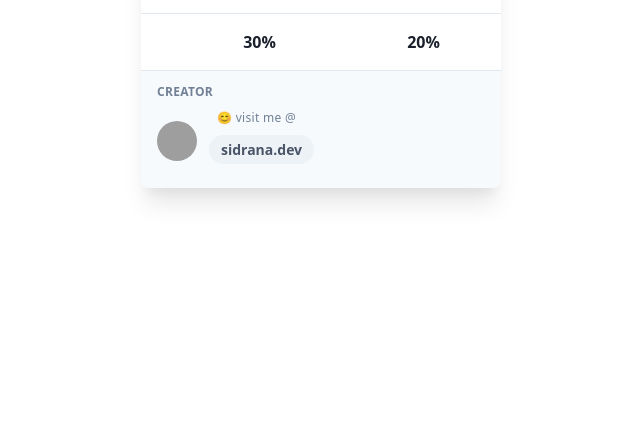
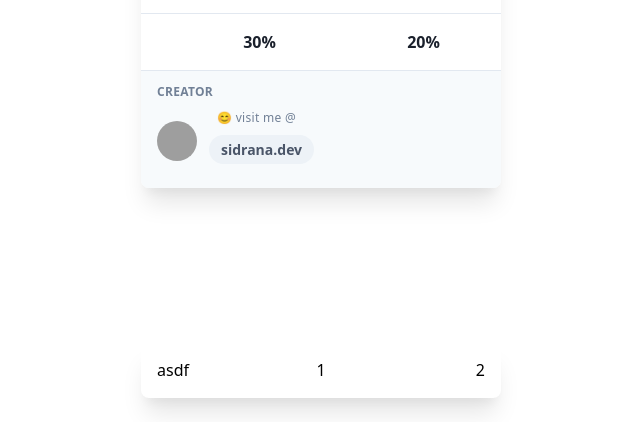
Before and after one commit to sid-r-singh/iot-tank-tailwind, a website: page index.html in a window 1280 px wide. Shown: the part 482-904 px from the top of the page, without its empty margins (319-959 px from the left). Before the commit the page ends 800 px from the top, so only its background shows below. Drawn offline with nearby package versions, Linux system fonts and the light colour scheme; grey boxes are pictures that could not be loaded.

Commit message:
Added 2nd card

```diff
--- a/index.html
+++ b/index.html
@@ -57,7 +57,7 @@
                     <div class="flex p-4 border-t border-gray-300 text-gray-700">
                         <div class="flex-1 inline-flex items-center">
                               <div class="w-1/2 progress-bar orange shine">
-                                <span style="width: 40%"></span>
+                                <span style="width: 50%"></span>
                               </div>
                             <p><span class="text-gray-900 font-bold">&nbsp;30%</span></p>
                         </div>
@@ -85,5 +85,18 @@
             </div>
         </div>
     </div>
+
+<div class="max-w-6xl mx-auto">
+<div class="flex items-center justify-center">
+<div class="max-w-sm w-full sm:w-1/2 lg:w-1/3 py-6 px-3">
+<div class="bg-white flex p-4 shadow-xl rounded-lg overflow-hidden">
+  <div class="w-1/2">
+   asdf
+  </div>
+   <div class="w-1/2">1</div>
+    <!-- ... -->
+    <div>2</div>
+</div></div></div></div>
+
   </body>
 </html>
--- a/index.js
+++ b/index.js
@@ -22,6 +22,7 @@ firebase.initializeApp(firebaseConfig);
 
 var database = firebase.database();
 var ref = database.ref("Tanks/tank1");
+var ref2 = database.ref("Tanks/tank2");
 
 ref.on("value", function(snap){
 
@@ -45,3 +46,6 @@ console.log("value*2="+snap.val()*2);
 console.log("prev value="+prev_value);
 
 });
+ref2.on("value", function(snap){
+
+});
```
